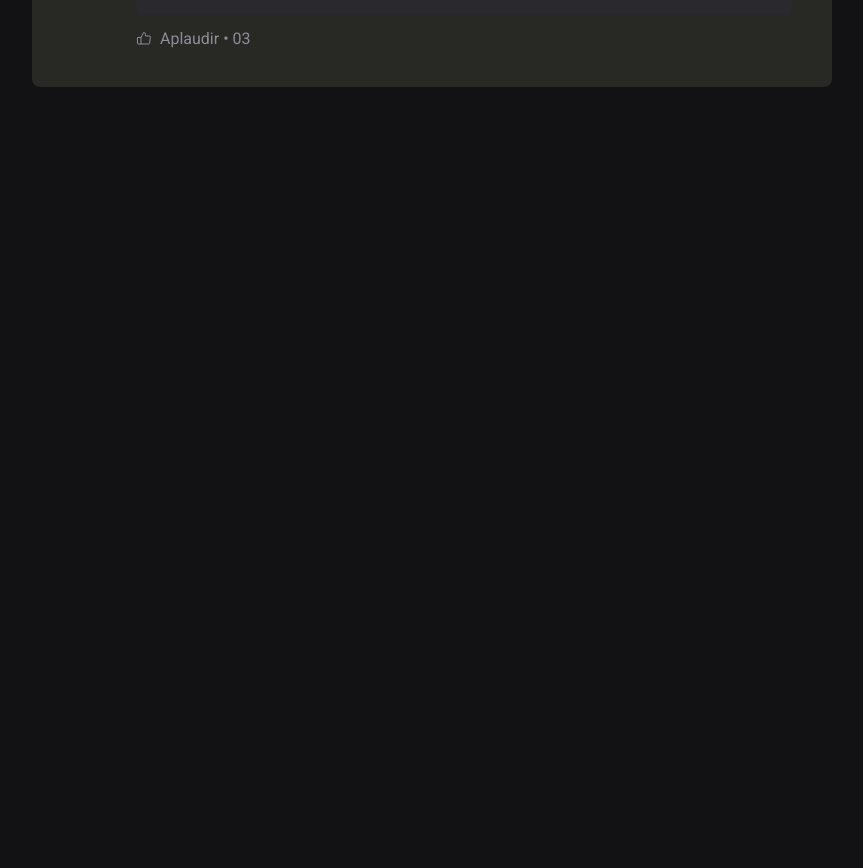
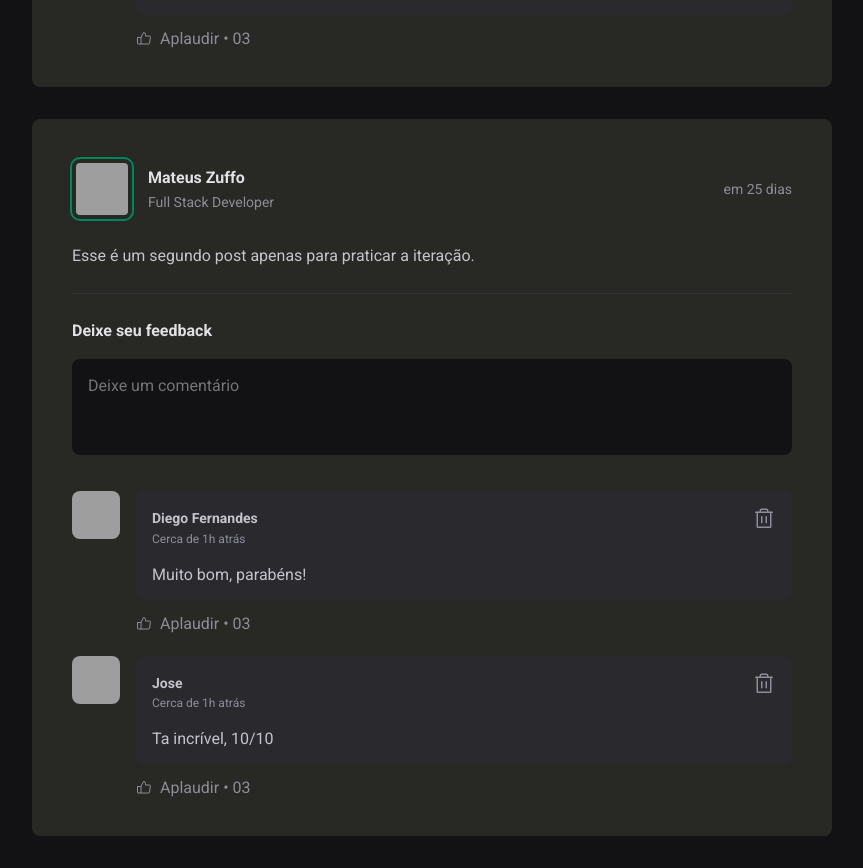
Before and after one commit to mateus-zuffo/ReactJS-01, a React (Vite) app in the folder 01-fundamentos-reactjs/: page / in a window 1280 px wide. Shown: the part 843-1711 px from the top of the page, without its empty margins (352-1215 px from the left). Before the commit the page ends 962 px from the top, so only its background shows below. Built offline with nearby package versions, Linux system fonts and the light colour scheme; grey boxes are pictures that could not be loaded.

Commit message:
Feat - Added iteration to Post component

```diff
--- a/01-fundamentos-reactjs/src/App.jsx
+++ b/01-fundamentos-reactjs/src/App.jsx
@@ -4,6 +4,35 @@ import { Post } from "./components/Post";
 
 import "./global.css";
 import styles from './App.module.css'
+
+const posts = [
+  {
+    id: 1,
+    author: {
+      avatar_url: 'https://github.com/mateus-zuffo.png',
+      name: 'Mateus Zuffo',
+      role: 'Full Stack Developer',
+    },
+    content: [
+      {type:'paragraph', content:'Oi Pessoal'},
+      {type:'paragraph', content:'Esse é mais um projeto do meu portifólio, aqui estou praticando um pouco de react junto ao curso da rocketseat.'},
+      {type:'link', content: '#NovoProjeto #ConstruindoPortfolio #ReactJS'},
+    ],
+    publishedAt: new Date('2023-04-04 08:00:00'),
+  },
+  {
+    id: 2,
+    author: {
+      avatar_url: 'https://github.com/mateus-zuffo.png',
+      name: 'Mateus Zuffo',
+      role: 'Full Stack Developer',
+    },
+    content: [
+      {type:'paragraph', content:'Esse é um segundo post apenas para praticar a iteração.'},
+    ],
+    publishedAt: new Date('2023-04-03 20:01:00'),
+  },
+];
 
 function App() {
 
@@ -15,10 +44,15 @@ function App() {
 
       <Sidebar/>
       <main>
-        <Post
-          author="Mateus Zuffo"
-          content="Lorem ipsum dolor sit amet consectetur adipisicing elit. Pariatur in nemo voluptas ut eius laboriosam perspiciatis molestias repellendus inventore corrupti velit, nobis voluptates officia ipsam vero, expedita earum, qui culpa?"
-        />
+        {posts.map(post=>{
+          return (
+            <Post
+              author= {post.author}
+              content= {post.content}
+              publishedAt= {post.publishedAt}
+            />
+          )
+        })}
       </main>
       </div>
     </div>
--- a/01-fundamentos-reactjs/src/App.module.css
+++ b/01-fundamentos-reactjs/src/App.module.css
@@ -7,6 +7,13 @@
     grid-template-columns: 256px 1fr;
     gap: 2rem;
     align-items: flex-start;
+}
 
-
+@media(max-width: 768px){
+    html{
+        font-size:87,5%;
+    }
+    .wrapper{
+        grid-template-columns: 1fr;
+    }
 }
--- a/01-fundamentos-reactjs/src/components/Post.jsx
+++ b/01-fundamentos-reactjs/src/components/Post.jsx
@@ -1,28 +1,35 @@
+import { format, formatDistanceToNow } from 'date-fns';
 import { Comment } from './comment';
 import { Avatar } from './Avatar';
 import styles from './Post.module.css';
+import { ptBR } from 'date-fns/locale';
 
-export function Post(){
+const tipoAvatar = 'Post';
+
+export function Post({author, publishedAt, content}){
+    const publishedAtFormatted = format(publishedAt, "d 'de' LLLL 'às' HH:mm",{locale:ptBR});
+    const publishedDateRelativeToNow = formatDistanceToNow(publishedAt, {locale: ptBR, addSuffix:true });
+
     return (
         <article className={styles.post}>
             <header>
                 <div className={styles.author}>
-                    <Avatar tipoAvatar='Post' src="https://github.com/mateus-zuffo.png"/>
+                    <Avatar tipoAvatar={tipoAvatar} src={author.avatar_url}/>
                     <div className={styles.authorInfo}>
-                        <strong>Mateus Zuffo</strong>
-                        <span>Web Developer</span>
+                        <strong>{author.name}</strong>
+                        <span>{author.role}</span>
                     </div>
                 </div>
-                <time title="11 de Maio às 08:13" dateTime="2022-05-11 08:13:30">Publicado há 1h</time>
+                <time title={publishedAtFormatted} dateTime={publishedAt.toISOString()}>{publishedDateRelativeToNow}</time>
             </header>
             <div className={styles.content}>
-                <p>Oi Recruiters</p>
-                <p>Esse é mais um projeto do meu portifólio, aqui estou praticando um pouco de react junto ao curso da rocketseat.</p>
-                <p>
-                    <a href="">#NovoProjeto</a>{' '}
-                    <a href="">#ConstruindoPortfolio</a>{' '}
-                    <a href="">#ReactJS</a>
-                </p>
+                {content.map(line => {
+                    if(line.type == 'paragraph'){
+                        return <p>{line.content}</p>;
+                    } else if (line.type == 'link'){
+                        return <p><a href="#">{line.content}</a></p>;
+                    }
+                })}
             </div>
             <form className={styles.commentForm}>
                 <strong> Deixe seu feedback</strong>
```
